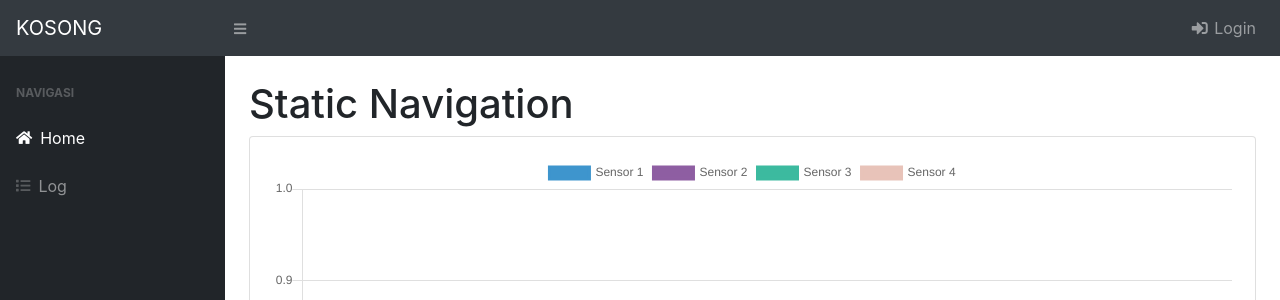
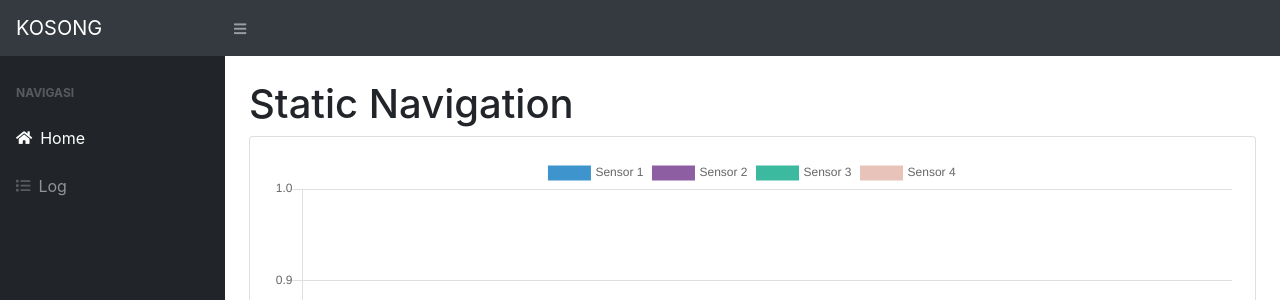
Before and after one commit to firmanep/simbat, a PHP site: page /index.php in a window 1280 px wide. Shown: the top 300 px of the page. Run offline with PHP 8.4, Linux system fonts and the light colour scheme; data that the repository does not hold is empty; a stand-in replaces the project's code that opens the database connection; some libraries are stand-ins or nearby versions.

Commit message:
remove login button

```diff
--- a/partials/topbar.php
+++ b/partials/topbar.php
@@ -1,22 +1,4 @@
 <nav class="sb-topnav navbar navbar-expand navbar-dark bg-dark">
     <a class="navbar-brand" href="index.php">KOSONG</a>
     <button class="btn btn-link btn-sm order-1 order-lg-0" id="sidebarToggle" href="#"><i class="fas fa-bars"></i></button>
-    <!-- Navbar Search-->
-    <form class="d-none d-md-inline-block form-inline ml-auto mr-0 mr-md-3 my-2 my-md-0 invisible">
-        <div class="input-group">
-            <input class="form-control" type="text" placeholder="Search for..." aria-label="Search" aria-describedby="basic-addon2" />
-            <div class="input-group-append">
-                <button class="btn btn-primary" type="button"><i class="fas fa-search"></i></button>
-            </div>
-        </div>
-    </form>
-    <!-- Navbar-->
-
-    <ul class="navbar-nav ml-auto ml-md-0 ">
-        <li class="nav-item dropdown">
-            <a class="nav-link" id="userDropdown" href="login.php" role="button" aria-haspopup="true" aria-expanded="false"><i class="fas fa-sign-in-alt fa-fw"></i> Login </a>
-
-        </li>
-    </ul>
-
 </nav>
```
